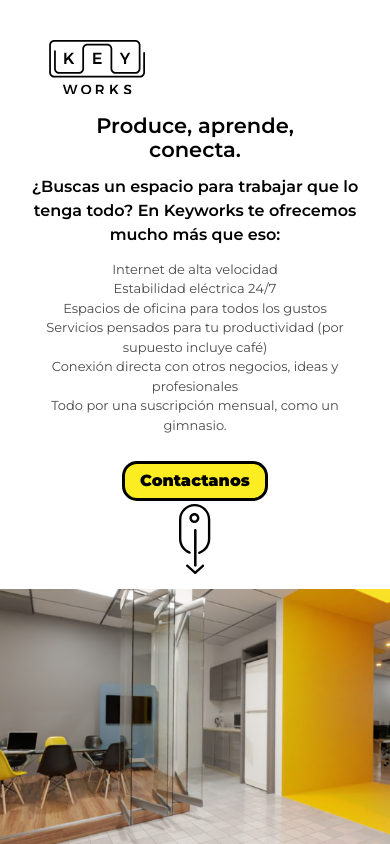
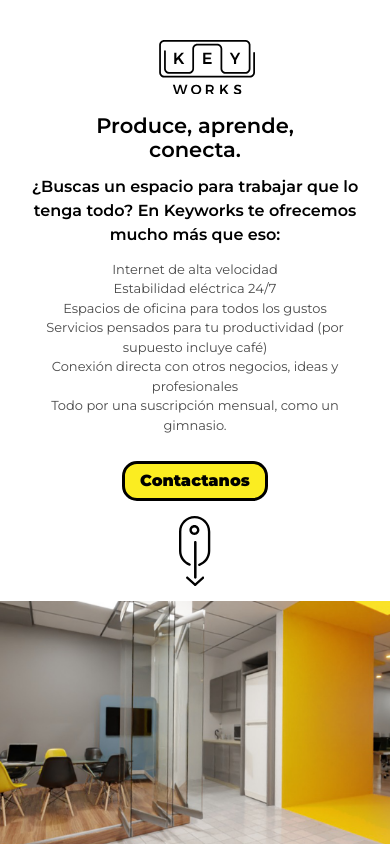
Before and after one commit to adrianjguerrero/kwl, a website built with webpack: page index.html in a window 390 px wide. Built offline with nearby package versions, Linux system fonts and the light colour scheme.

Commit message:
responsive

```diff
--- a/sass/styles.scss
+++ b/sass/styles.scss
@@ -153,6 +153,10 @@ section {
         align-self: flex-start;
         // margin-bottom: 10px!important;
 
+        @include rwd('max',768px){
+            align-self: center;
+        }
+
 
 
     svg {
@@ -254,7 +258,7 @@ section {
         }
 
         @include rwd('max', 768px) {
-            margin-top: -10px;
+            margin-top: 2px;
             margin-bottom: 20px;
             align-self: center;
         }
@@ -341,6 +345,10 @@ section {
         h2 {
             font-weight: 600;
 
+            @include rwd('min', 768px){
+                padding-left: 10px;
+            }
+
         }
 
         h3,
@@ -375,7 +383,10 @@ section {
 
         ul {
             li {
+
                 font-weight: 600;
+                font-size: 14px;
+                margin-top: 5px;
 
                 &::before {
                     content: "-";
@@ -493,6 +504,10 @@ section {
 .features {
     display: flex;
     align-items: center;
+
+    .fp-scroller{
+        overflow: visible;
+    }
     h2 {
 
         // padding-left: 8px;
```
Also changed, not shown: css/styles.css, 1 other file.
